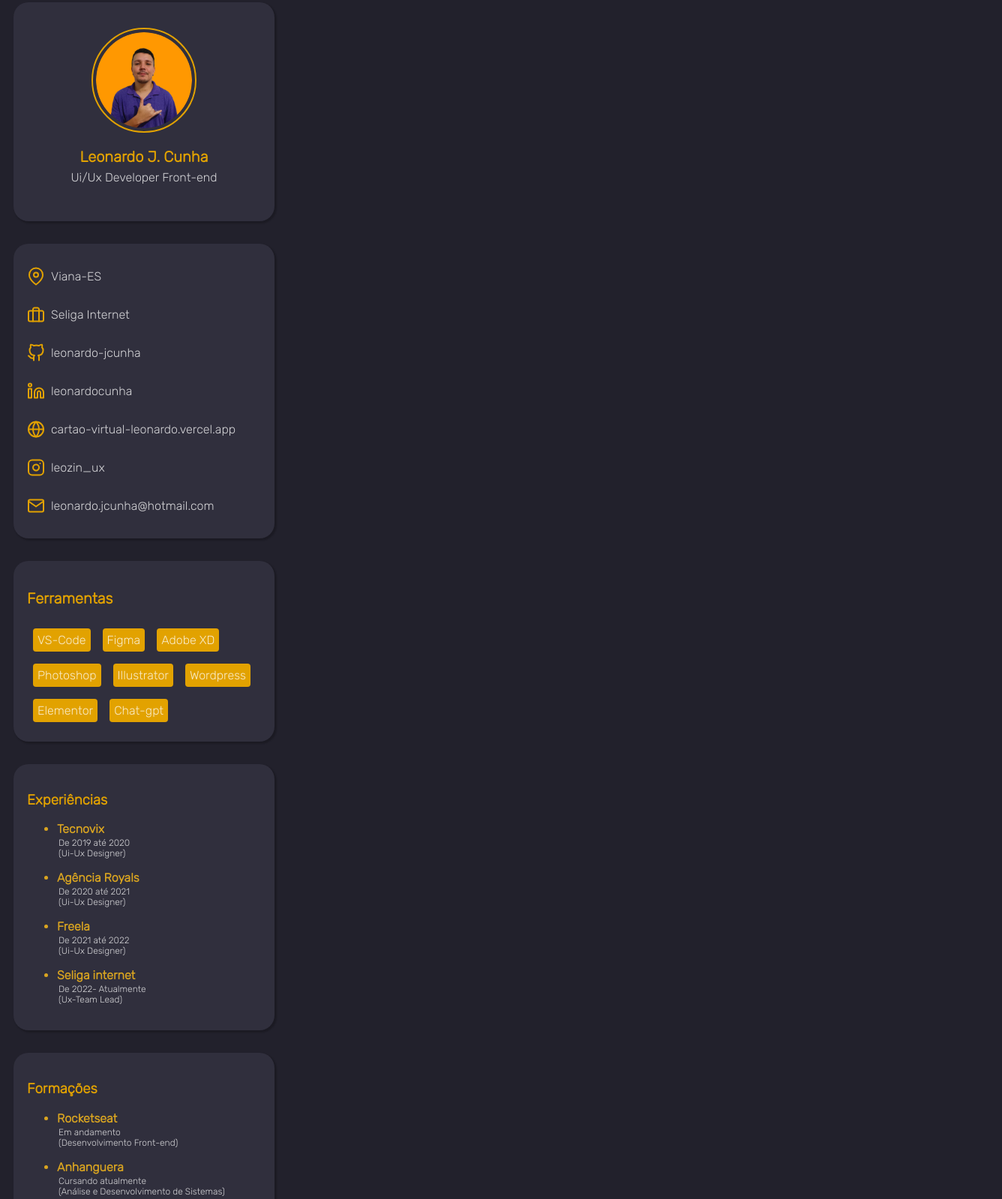
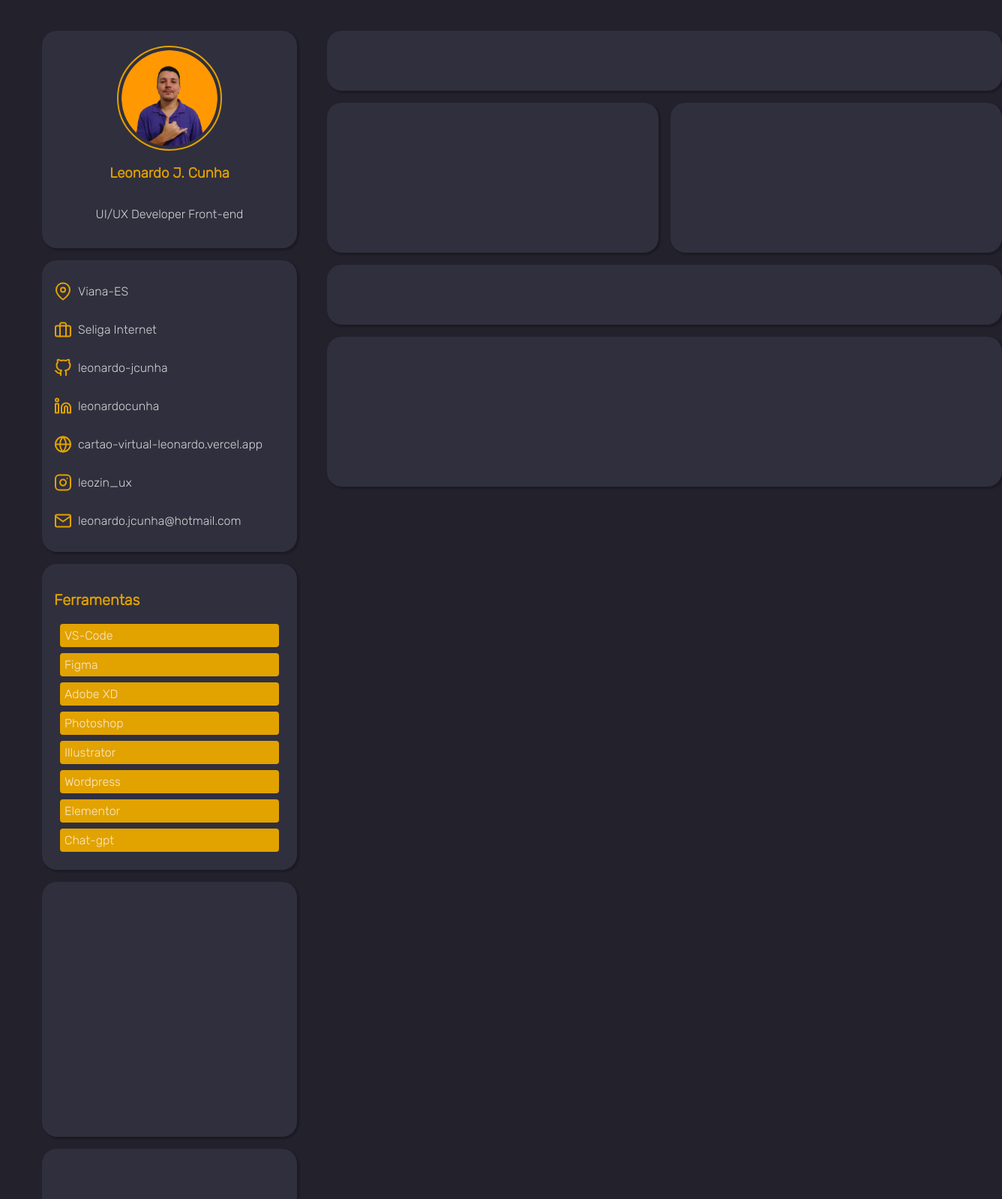
Before and after one commit to leonardo-jcunha/revisao, a plain HTML site: page index.html in a window 1280 px wide. Shown: the part 15-1614 px from the top of the page at 75% size, 1336 px wide, since content can reach past the window. Drawn offline with Linux system fonts and the light colour scheme.

Commit message:
Adição do flex-box

```diff
--- a/index.html
+++ b/index.html
@@ -25,12 +25,15 @@
     <title>Portfólio Leonardo</title>
   </head>
   <body>
-    <div class="card-principal">
+
+  <div class="global">
+
+  <div class="coluna-principal">
+    <div class="card-perfil">
       <img id="foto-perfil" src="assets/perfil.png" alt="perfil" />
       <h3>Leonardo J. Cunha</h3>
-      <p>Ui/Ux Developer Front-end</p>
+      <p>UI/UX Developer Front-end</p>
     </div>
-
     <div class="card-icones">
       <div>
         <img src="assets/map-pin.svg" alt="svg" />
@@ -58,11 +61,9 @@
     </div>
     <div>
       <img src="assets/mail.svg" alt="svg" />
-        <p>leonardo.jcunha@hotmail.com</p>
-      </div>
-    </div>
-
+      <p>leonardo.jcunha@hotmail.com</p></div></div>
     <div class="card-ferramentas">
+      <div>
         <h3>Ferramentas</h3>
         <p>VS-Code</p>
         <p>Figma</p>
@@ -73,43 +74,22 @@
         <p>Elementor</p>
         <p>Chat-gpt</p>
       </div>
-    <div class="card-experiencias">
-      <h3>Experiências</h3>
-      <ul>
-        <li><strong>Tecnovix</strong></li>
-        <p>De 2019 até 2020<br />(Ui-Ux Designer)</p>
-      </ul>
-      <ul>
-        <li><strong>Agência Royals</strong></li>
-        <p>De 2020 até 2021<br />(Ui-Ux Designer)</p>
-      </ul>
-      <ul>
-        <li><strong>Freela</strong></li>
-        <p>De 2021 até 2022<br />(Ui-Ux Designer)</p>
-      </ul>
-      <ul>
-        <li><strong>Seliga internet</strong></li>
-        <p>De 2022- Atualmente<br />(Ux-Team Lead)</p>
-      </ul>
     </div>
-    <div class="card-formacoes">
-      <h3>Formações</h3>
-      <ul>
-        <li><strong>Rocketseat</strong></li>
-        <p>Em andamento<br />(Desenvolvimento Front-end)</p>
-      </ul>
-      <ul>
-        <li><strong>Anhanguera</strong></li>
-        <p>Cursando atualmente<br />(Análise e Desenvolvimento de Sistemas)</p>
-      </ul>
-      <ul>
-        <li><strong>Design Circuit</strong></li>
-        <p>Apparício Jr.<br />(Ux Designer)</p>
-      </ul>
-      <ul>
-        <li><strong>Ensino médio</strong></li>
-        <p>Completo</p>
-      </ul>
+    <div class="card-experiencias"></div>
+    <div class="card-formacoes"></div>
   </div>
+
+    <div class="coluna-secundaria">
+      <div class="card-projetos"></div>
+    <div class="card-duplo">
+      <div class="card-um"></div>
+      <div class="card-dois"></div>
+    </div>
+    <div class="card-postagem-recente"></div>
+    <div class="card-ultima-postagem"></div>
+  </div>
+
+    </div>
+
   </body>
 </html>
--- a/style.css
+++ b/style.css
@@ -9,24 +9,27 @@
   body {
   background-color: #22212C;
   font-family: 'Rubik', sans-serif;
-  padding: 10px;
+  max-width: 1440px;
+  margin: 40px;
   }
 
-  .card-principal {
+   .global {
+    padding: 16px;
+    display: flex;
+    flex-direction: row;
+   }
+
+   .card-perfil {
+    background: #302F3D;
+    box-shadow: 2px 2px 2px 1px rgba(0, 0, 0, 0.2);
+    border-radius: 20px;
+    width: 340px;
+    height: 290px;
+    margin-bottom: 16px;
     display: flex;
     flex-direction: column;
     align-items: center;
     justify-content: center;
-    width: 348px;
-    height: 292px;
-    background: #302F3D;
-    box-shadow: 2px 2px 2px 1px rgba(0, 0, 0, 0.2);
-    border-radius: 20px;
-  }
-
-  .card-principal  h3 {
-    margin-bottom: -10px;
-    font-size: 20px;
    }
 
    #foto-perfil {
@@ -38,13 +41,13 @@ body {
   }
 
    .card-icones {
-    box-sizing: border-box;
-    width: 348px;
-    margin-top: 30px;
-    padding: 18px;
     background: #302F3D;
     box-shadow: 2px 2px 2px 1px rgba(0, 0, 0, 0.2);
     border-radius: 20px;
+    max-width: 340px;
+    margin-bottom: 16px;
+    padding: 16px;
+    flex-direction: column;
    }
 
    .card-icones div {
@@ -57,18 +60,14 @@ body {
   }
 
    .card-ferramentas {
-    display: flex;
-    flex-wrap: wrap;
-    width: 312px;
-    margin-top: 30px;
-    padding: 18px;
     background: #302F3D;
     box-shadow: 2px 2px 2px 1px rgba(0, 0, 0, 0.2);
     border-radius: 20px;
+    margin-bottom: 16px;
+    padding: 16px;
   }
 
   .card-ferramentas h3 {
-    margin-right: 160px;
     font-size: 20px;
   }
 
@@ -76,47 +75,79 @@ body {
     font-size: 16px;
     background-color: #E2A200;
     border-radius: 4px;
-    min-width: 40px;
-    max-width: 80px;
     margin: 8px;
     padding: 6px;
   }
 
   .card-experiencias {
-    box-sizing: border-box;
-    width: 348px;
-    margin-top: 30px;
-    padding: 18px;
     background: #302F3D;
     box-shadow: 2px 2px 2px 1px rgba(0, 0, 0, 0.2);
     border-radius: 20px;
+    width: 340px;
+    height: 340px;
+    margin-bottom: 16px;
+    flex-direction: column;
   }
-  .card-experiencias p {
-    font-size: 12px;
-    margin: 2px;
-  }
-
-  .card-experiencias li {
-    font-size: 16px;
-    color: #ebb11ee8;
-  }
-
   .card-formacoes {
-    box-sizing: border-box;
-    width: 348px;
-    margin-top: 30px;
-    padding: 18px;
     background: #302F3D;
     box-shadow: 2px 2px 2px 1px rgba(0, 0, 0, 0.2);
     border-radius: 20px;
+    width: 340px;
+    height: 340px;
+    margin-bottom: 16px;
+    flex-direction: column;
+  }
+  .card-projetos {
+    background: #302F3D;
+    box-shadow: 2px 2px 2px 1px rgba(0, 0, 0, 0.2);
+    border-radius: 20px;
+    width: 900px;
+    height: 80px;
+    margin-bottom: 16px;
+
+  }
+   .coluna-secundaria {
+  margin-left: 40px;
   }
 
-  .card-formacoes li {
-    font-size: 16px;
-    color: #ebb11ee8;
+  .card-duplo {
+    display: flex;
+    flex-direction: row;
+
   }
+  .card-um {
+    background: #302F3D;
+    box-shadow: 2px 2px 2px 1px rgba(0, 0, 0, 0.2);
+    border-radius: 20px;
+    width: 50%;
+    height: 200px;
+    margin-bottom: 16px;
+    margin-right: 16px;
+  }
+  .card-dois{
+    background: #302F3D;
+    box-shadow: 2px 2px 2px 1px rgba(0, 0, 0, 0.2);
+    border-radius: 20px;
+    width: 50%;
+    height: 200px;
+    margin-bottom: 16px;
 
-  .card-formacoes p {
-    font-size: 12px;
-    margin: 2px;
   }
+  .card-postagem-recente {
+    background: #302F3D;
+    box-shadow: 2px 2px 2px 1px rgba(0, 0, 0, 0.2);
+    border-radius: 20px;
+    width: 900px;
+    height: 80px;
+    margin-bottom: 16px;
+
+  }
+  .card-ultima-postagem {
+    background: #302F3D;
+    box-shadow: 2px 2px 2px 1px rgba(0, 0, 0, 0.2);
+    border-radius: 20px;
+    width: 900px;
+    height: 200px;
+    margin-bottom: 16px;
+
+  }
```
Lines whose indentation alone changed are shown as unchanged.
